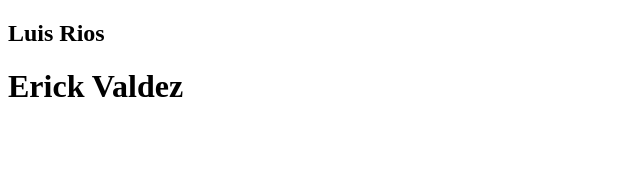
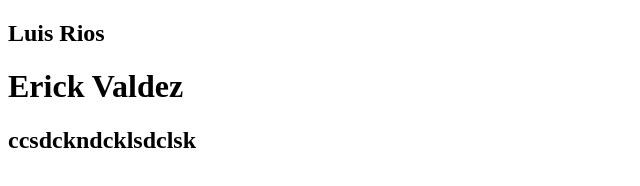
Before and after one commit to Luisriosca/squad-4, a plain HTML site: page index.html in a window 1280 px wide. Shown: the whole page, without its empty margins (0-640 px from the left). Drawn offline with Linux system fonts and the light colour scheme.

Commit message:
se agrego un nuevo h2

```diff
--- a/index.html
+++ b/index.html
@@ -11,5 +11,7 @@
 
     <h1>Erick Valdez</h1>
 
+    <h2>ccsdckndcklsdclsk</h2>
+
 </body>
 </html>
```
